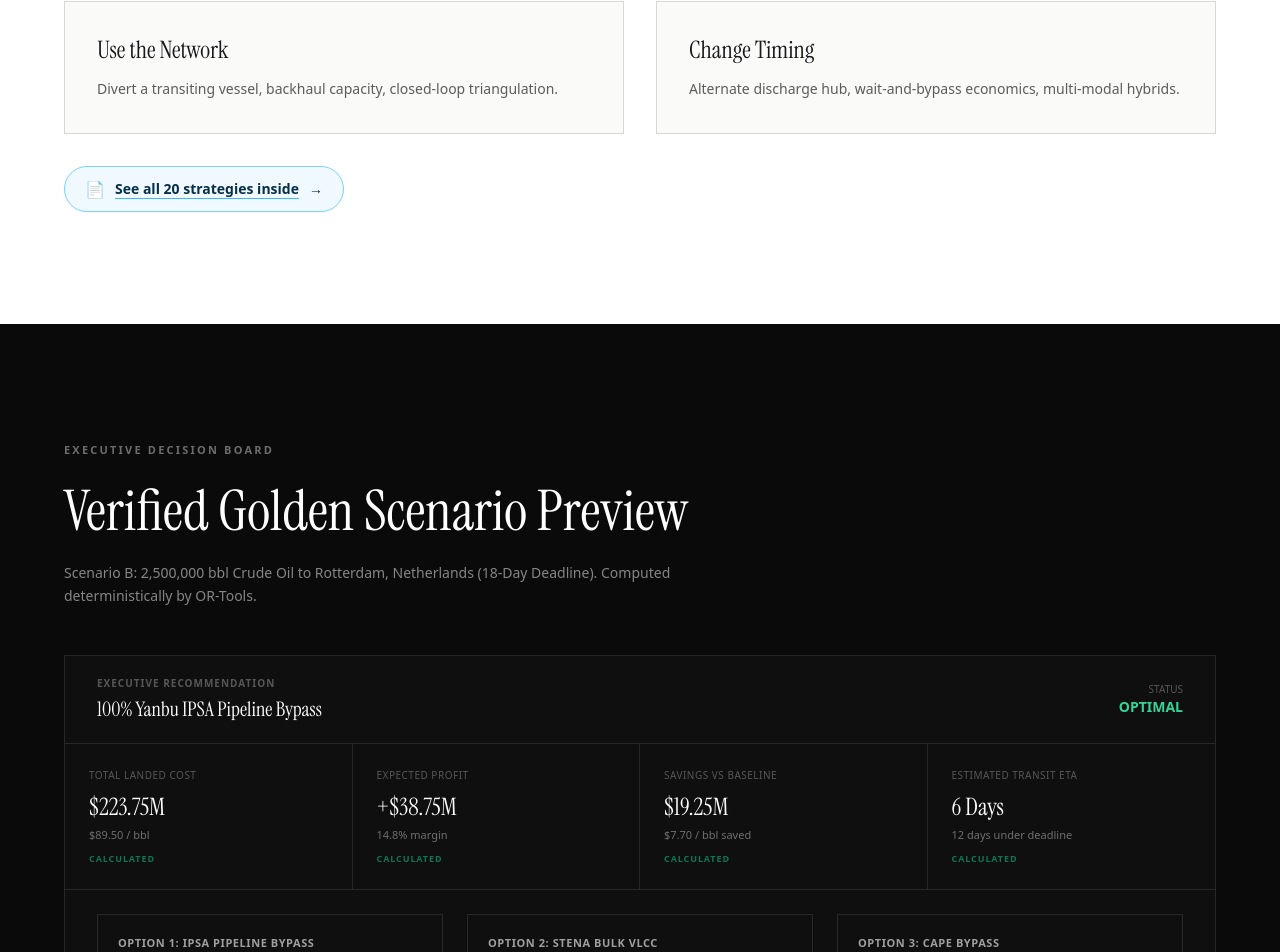
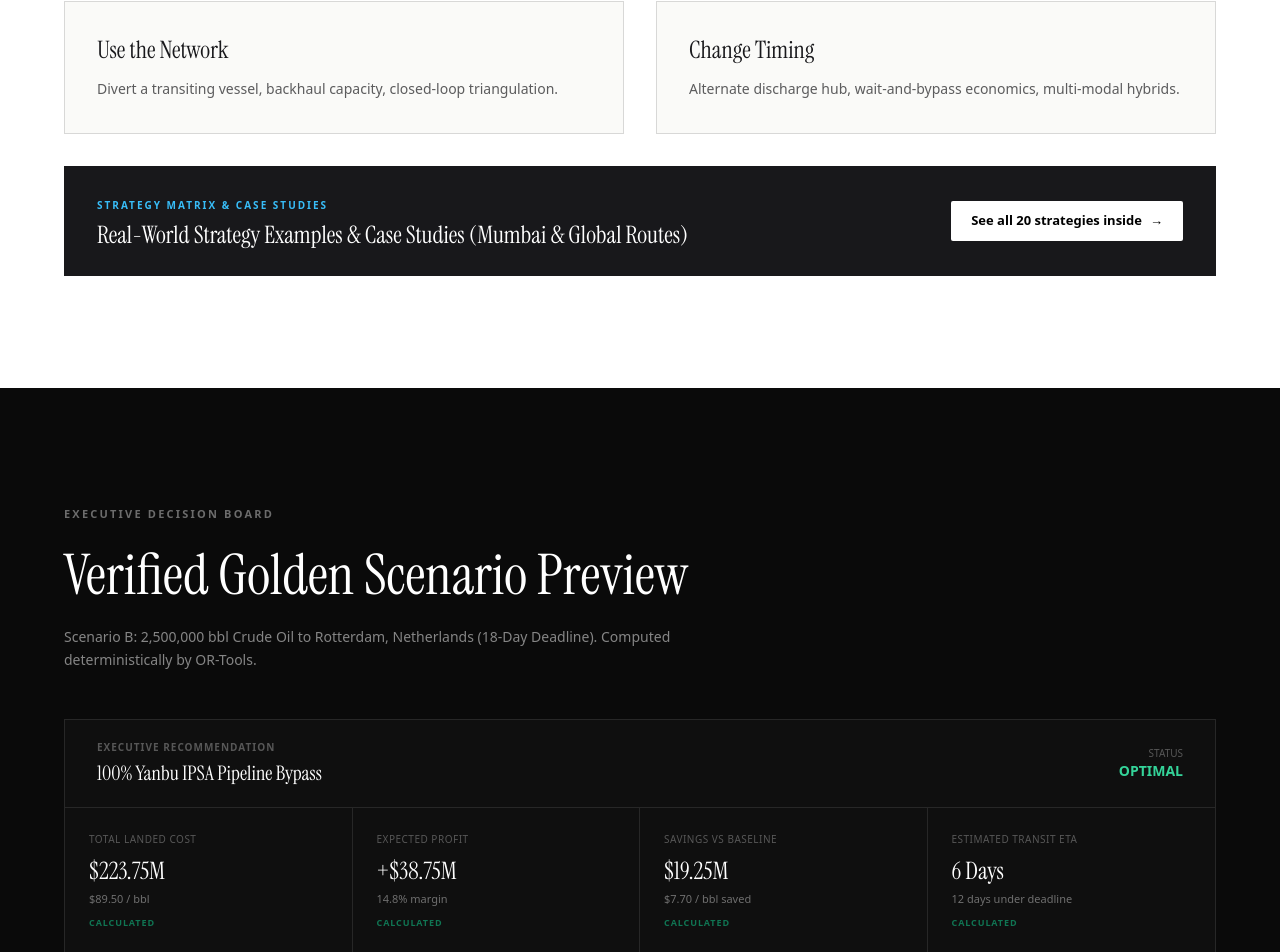
Before and after one commit to naagasumukh8/BUILD-EON-EXEA, a Next.js app: page / in a window 1280 px wide. Shown: the part 2625-3577 px from the top of the page. Built offline with nearby package versions, Linux system fonts and the light colour scheme.

Commit message:
style(landing): refine 20-strategy PDF download banner design to match editorial aesthetic

```diff
--- a/app/page.tsx
+++ b/app/page.tsx
@@ -197,17 +197,24 @@ function LandingContent() {
             ))}
           </div>
 
-          <div className="mt-8 text-left">
+          <div className="mt-8">
             <a
               href="/Poly_Exea_Mumbai_Real_World_Strategy_Examples.pdf"
               download="Poly_Exea_Mumbai_Real_World_Strategy_Examples.pdf"
               target="_blank"
               rel="noopener noreferrer"
-              className="inline-flex items-center gap-2.5 px-5 py-2.5 rounded-full bg-sky-50 border border-sky-300 text-sky-950 font-bold text-sm shadow-sm hover:bg-sky-100 hover:border-sky-400 hover:shadow-md transition-all duration-200 group"
+              className="group flex flex-col sm:flex-row items-start sm:items-center justify-between p-6 sm:px-8 border border-[#18181B] bg-[#18181B] text-white hover:bg-black transition-all"
             >
-              <span className="text-base group-hover:scale-110 transition-transform">📄</span>
-              <span className="underline decoration-sky-400 underline-offset-4">See all 20 strategies inside</span>
-              <span className="transition-transform group-hover:translate-x-1 font-bold">→</span>
+              <div className="space-y-1">
+                <span className="text-[10px] font-bold uppercase tracking-[0.2em] text-sky-400">Strategy Matrix & Case Studies</span>
+                <h4 className="font-['Instrument_Serif'] text-xl sm:text-2xl text-white">
+                  Real-World Strategy Examples & Case Studies (Mumbai & Global Routes)
+                </h4>
+              </div>
+              <div className="mt-4 sm:mt-0 inline-flex items-center gap-2 rounded-sm bg-white px-5 py-2.5 text-[13px] font-bold text-black group-hover:bg-sky-400 transition-all shrink-0">
+                <span>See all 20 strategies inside</span>
+                <span className="transition-transform group-hover:translate-x-1">→</span>
+              </div>
             </a>
           </div>
         </div>
```
